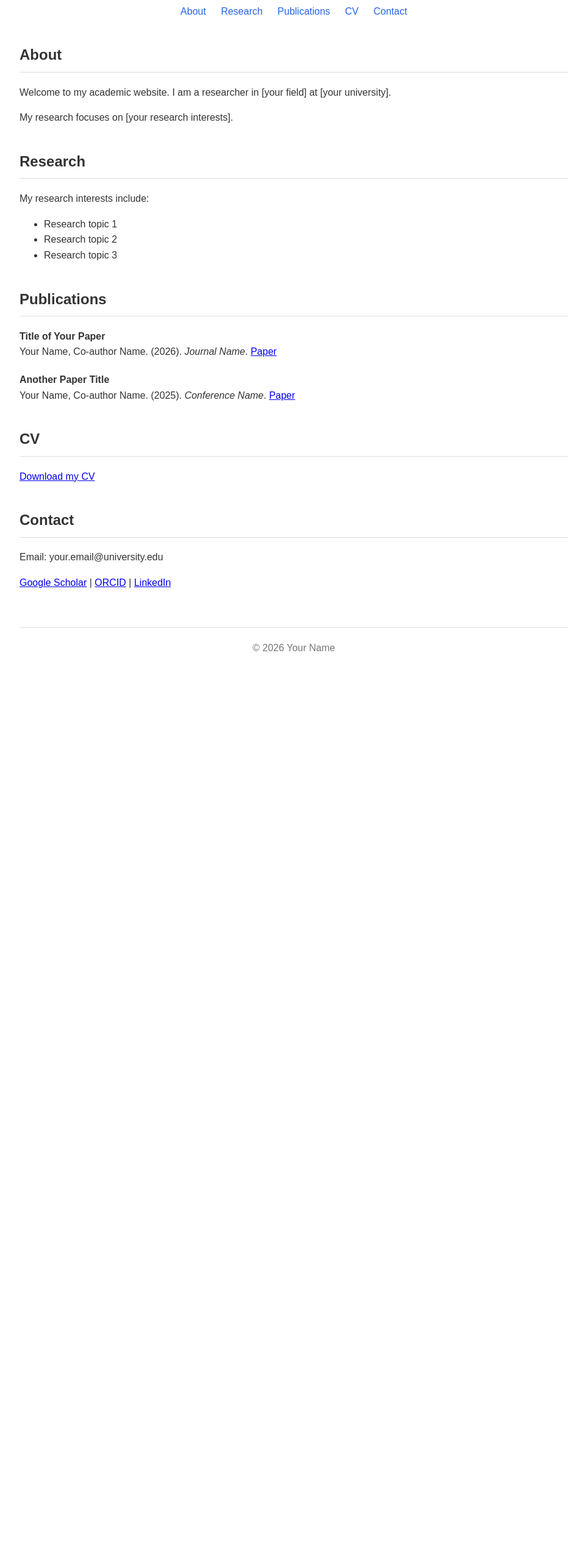
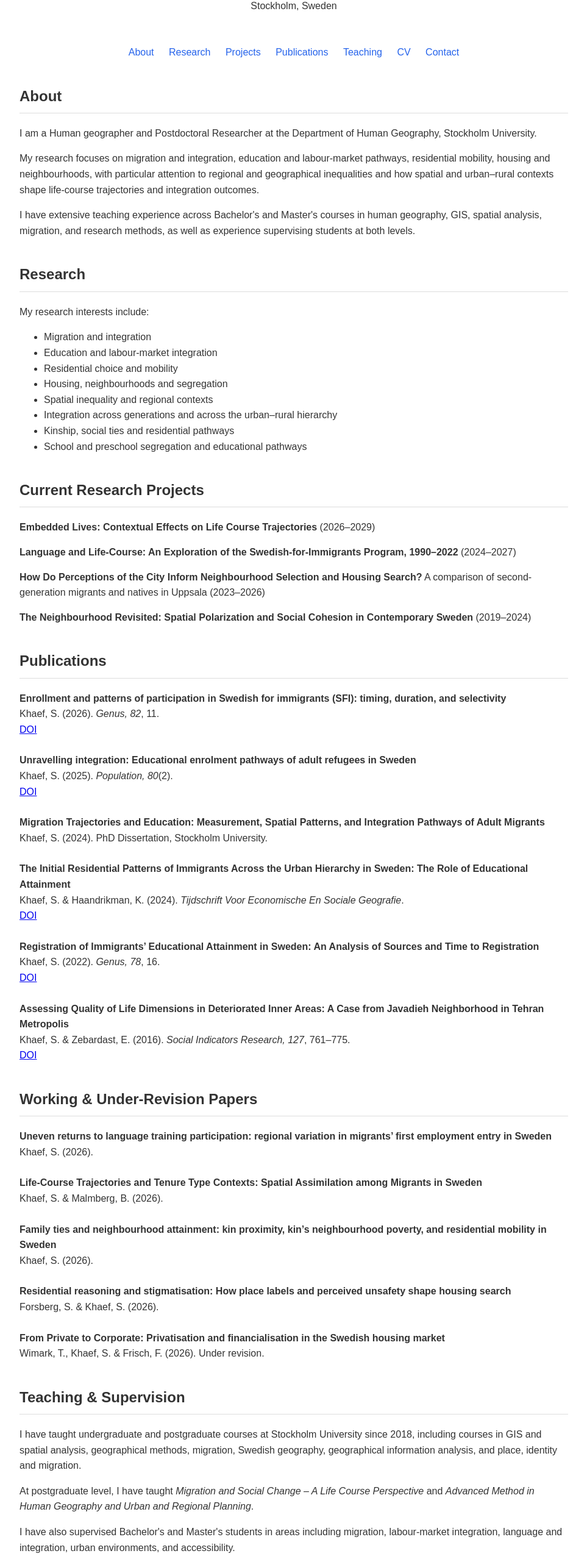
Before and after one commit to SamanehKhaef/samanehkhaef.github.io, a plain HTML site: page index.html in a window 1280 px wide. Shown: the part 240-2797 px from the top of the page at 61% size, without its empty margins (158-1121 px from the left). Before the commit the page ends 1355 px from the top, so only its background shows below. Drawn offline with Linux system fonts and the light colour scheme.

Commit message:
Create academic website

````diff
--- a/index.html
+++ b/index.html
@@ -1,10 +1,12 @@
 <!DOCTYPE html>
+
 <html lang="en">
 <head>
     <meta charset="UTF-8">
     <meta name="viewport" content="width=device-width, initial-scale=1.0">
 
-    <title>Your Name | Academic Website</title>
+```
+<title>Dr. Samaneh Khaef | Human Geographer</title>
 
 <style>
     body {
@@ -42,8 +44,16 @@
         color: #2563eb;
     }
 
+    nav a:hover {
+        text-decoration: underline;
+    }
+
     .publication {
-            margin-bottom: 20px;
+        margin-bottom: 25px;
+    }
+
+    .project {
+        margin-bottom: 15px;
     }
 
     footer {
@@ -54,20 +64,26 @@
         color: #777;
     }
 </style>
+```
+
 </head>
 
 <body>
 
+```
 <header>
-        <h1>Your Name</h1>
-        <p>PhD Student / Researcher / Professor</p>
-        <p>Department of Your Department · Your University</p>
+    <h1>Dr. Samaneh Khaef</h1>
+    <p>Postdoctoral Researcher in Human Geography</p>
+    <p>Department of Human Geography · Stockholm University</p>
+    <p>Stockholm, Sweden</p>
 </header>
 
 <nav>
     <a href="#about">About</a>
     <a href="#research">Research</a>
+    <a href="#projects">Projects</a>
     <a href="#publications">Publications</a>
+    <a href="#teaching">Teaching</a>
     <a href="#cv">CV</a>
     <a href="#contact">Contact</a>
 </nav>
@@ -76,72 +92,245 @@
     <h2>About</h2>
 
     <p>
-            Welcome to my academic website. I am a researcher in
-            [your field] at [your university].
+        I am a Human geographer and Postdoctoral Researcher at the
+        Department of Human Geography, Stockholm University.
     </p>
 
     <p>
-            My research focuses on [your research interests].
+        My research focuses on migration and integration, education and
+        labour-market pathways, residential mobility, housing and
+        neighbourhoods, with particular attention to regional and
+        geographical inequalities and how spatial and urban–rural contexts
+        shape life-course trajectories and integration outcomes.
+    </p>
+
+    <p>
+        I have extensive teaching experience across Bachelor's and
+        Master's courses in human geography, GIS, spatial analysis,
+        migration, and research methods, as well as experience supervising
+        students at both levels.
     </p>
 </section>
+
 
 <section id="research">
     <h2>Research</h2>
 
-        <p>
-            My research interests include:
-        </p>
+    <p>My research interests include:</p>
 
     <ul>
-            <li>Research topic 1</li>
-            <li>Research topic 2</li>
-            <li>Research topic 3</li>
+        <li>Migration and integration</li>
+        <li>Education and labour-market integration</li>
+        <li>Residential choice and mobility</li>
+        <li>Housing, neighbourhoods and segregation</li>
+        <li>Spatial inequality and regional contexts</li>
+        <li>Integration across generations and across the urban–rural hierarchy</li>
+        <li>Kinship, social ties and residential pathways</li>
+        <li>School and preschool segregation and educational pathways</li>
     </ul>
 </section>
+
+
+<section id="projects">
+    <h2>Current Research Projects</h2>
+
+    <div class="project">
+        <strong>Embedded Lives: Contextual Effects on Life Course Trajectories</strong>
+        (2026–2029)
+    </div>
+
+    <div class="project">
+        <strong>Language and Life-Course: An Exploration of the
+        Swedish-for-Immigrants Program, 1990–2022</strong>
+        (2024–2027)
+    </div>
+
+    <div class="project">
+        <strong>How Do Perceptions of the City Inform Neighbourhood Selection
+        and Housing Search?</strong>
+        A comparison of second-generation migrants and natives in Uppsala
+        (2023–2026)
+    </div>
+
+    <div class="project">
+        <strong>The Neighbourhood Revisited: Spatial Polarization and
+        Social Cohesion in Contemporary Sweden</strong>
+        (2019–2024)
+    </div>
+</section>
+
 
 <section id="publications">
     <h2>Publications</h2>
 
     <div class="publication">
-            <strong>Title of Your Paper</strong><br>
-            Your Name, Co-author Name. (2026).
-            <em>Journal Name</em>.
-            <a href="#">Paper</a>
+        <strong>Enrollment and patterns of participation in Swedish for
+        immigrants (SFI): timing, duration, and selectivity</strong><br>
+        Khaef, S. (2026).
+        <em>Genus, 82</em>, 11.
+        <br>
+        <a href="https://doi.org/10.1186/s41118-026-00288-1">
+            DOI
+        </a>
     </div>
 
     <div class="publication">
-            <strong>Another Paper Title</strong><br>
-            Your Name, Co-author Name. (2025).
-            <em>Conference Name</em>.
-            <a href="#">Paper</a>
+        <strong>Unravelling integration: Educational enrolment pathways
+        of adult refugees in Sweden</strong><br>
+        Khaef, S. (2025).
+        <em>Population, 80</em>(2).
+        <br>
+        <a href="https://doi.org/10.3917/popu.2502.0153">
+            DOI
+        </a>
+    </div>
+
+    <div class="publication">
+        <strong>Migration Trajectories and Education: Measurement,
+        Spatial Patterns, and Integration Pathways of Adult Migrants</strong><br>
+        Khaef, S. (2024).
+        PhD Dissertation, Stockholm University.
+    </div>
+
+    <div class="publication">
+        <strong>The Initial Residential Patterns of Immigrants Across
+        the Urban Hierarchy in Sweden: The Role of Educational Attainment</strong><br>
+        Khaef, S. &amp; Haandrikman, K. (2024).
+        <em>Tijdschrift Voor Economische En Sociale Geografie</em>.
+        <br>
+        <a href="https://doi.org/10.1111/tesg.12608">
+            DOI
+        </a>
+    </div>
+
+    <div class="publication">
+        <strong>Registration of Immigrants’ Educational Attainment in
+        Sweden: An Analysis of Sources and Time to Registration</strong><br>
+        Khaef, S. (2022).
+        <em>Genus, 78</em>, 16.
+        <br>
+        <a href="https://doi.org/10.1186/s41118-022-00159-5">
+            DOI
+        </a>
+    </div>
+
+    <div class="publication">
+        <strong>Assessing Quality of Life Dimensions in Deteriorated
+        Inner Areas: A Case from Javadieh Neighborhood in Tehran Metropolis</strong><br>
+        Khaef, S. &amp; Zebardast, E. (2016).
+        <em>Social Indicators Research, 127</em>, 761–775.
+        <br>
+        <a href="https://doi.org/10.1007/s11205-015-0986-6">
+            DOI
+        </a>
     </div>
 </section>
+
+
+<section id="working-papers">
+    <h2>Working &amp; Under-Revision Papers</h2>
+
+    <div class="publication">
+        <strong>Uneven returns to language training participation:
+        regional variation in migrants’ first employment entry in Sweden</strong><br>
+        Khaef, S. (2026).
+    </div>
+
+    <div class="publication">
+        <strong>Life-Course Trajectories and Tenure Type Contexts:
+        Spatial Assimilation among Migrants in Sweden</strong><br>
+        Khaef, S. &amp; Malmberg, B. (2026).
+    </div>
+
+    <div class="publication">
+        <strong>Family ties and neighbourhood attainment: kin proximity,
+        kin’s neighbourhood poverty, and residential mobility in Sweden</strong><br>
+        Khaef, S. (2026).
+    </div>
+
+    <div class="publication">
+        <strong>Residential reasoning and stigmatisation: How place labels
+        and perceived unsafety shape housing search</strong><br>
+        Forsberg, S. &amp; Khaef, S. (2026).
+    </div>
+
+    <div class="publication">
+        <strong>From Private to Corporate: Privatisation and financialisation
+        in the Swedish housing market</strong><br>
+        Wimark, T., Khaef, S. &amp; Frisch, F. (2026).
+        Under revision.
+    </div>
+</section>
+
+
+<section id="teaching">
+    <h2>Teaching &amp; Supervision</h2>
+
+    <p>
+        I have taught undergraduate and postgraduate courses at Stockholm
+        University since 2018, including courses in GIS and spatial
+        analysis, geographical methods, migration, Swedish geography,
+        geographical information analysis, and place, identity and migration.
+    </p>
+
+    <p>
+        At postgraduate level, I have taught <em>Migration and Social Change –
+        A Life Course Perspective</em> and <em>Advanced Method in Human
+        Geography and Urban and Regional Planning</em>.
+    </p>
+
+    <p>
+        I have also supervised Bachelor's and Master's students in areas
+        including migration, labour-market integration, language and
+        integration, urban environments, and accessibility.
+    </p>
+</section>
+
 
 <section id="cv">
     <h2>CV</h2>
 
     <p>
-            <a href="#">Download my CV</a>
+        <a href="Samaneh_Khaef_CV.pdf" target="_blank">
+            Download my CV (PDF)
+        </a>
     </p>
 </section>
+
 
 <section id="contact">
     <h2>Contact</h2>
 
     <p>
-            Email: your.email@university.edu
+        <strong>Email:</strong>
+        <a href="mailto:samaneh.khaef@humangeo.su.se">
+            samaneh.khaef@humangeo.su.se
+        </a>
     </p>
 
     <p>
-            <a href="#">Google Scholar</a> |
-            <a href="#">ORCID</a> |
-            <a href="#">LinkedIn</a>
+        <a href="https://scholar.google.com/citations?user=U4LZn_IAAAAJ&hl=sv"
+           target="_blank">
+            Google Scholar
+        </a>
+        |
+        <a href="https://orcid.org/0000-0002-2270-9729"
+           target="_blank">
+            ORCID
+        </a>
+        |
+        <a href="https://www.linkedin.com/in/samaneh-khaef-07831627/"
+           target="_blank">
+            LinkedIn
+        </a>
     </p>
 </section>
 
+
 <footer>
-        © 2026 Your Name
+    © 2026 Dr. Samaneh Khaef · Stockholm University
 </footer>
+```
 
 </body>
 </html>
````
Lines whose indentation alone changed are shown as unchanged.
